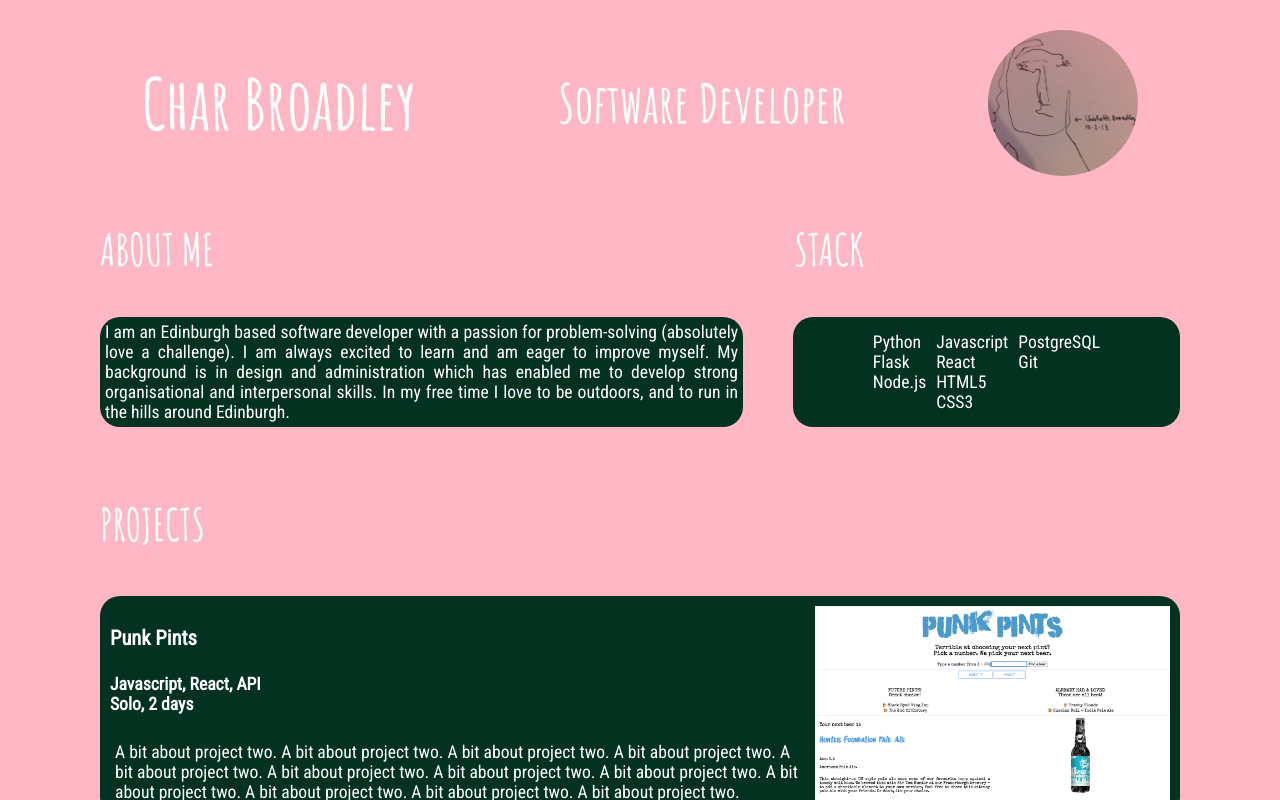
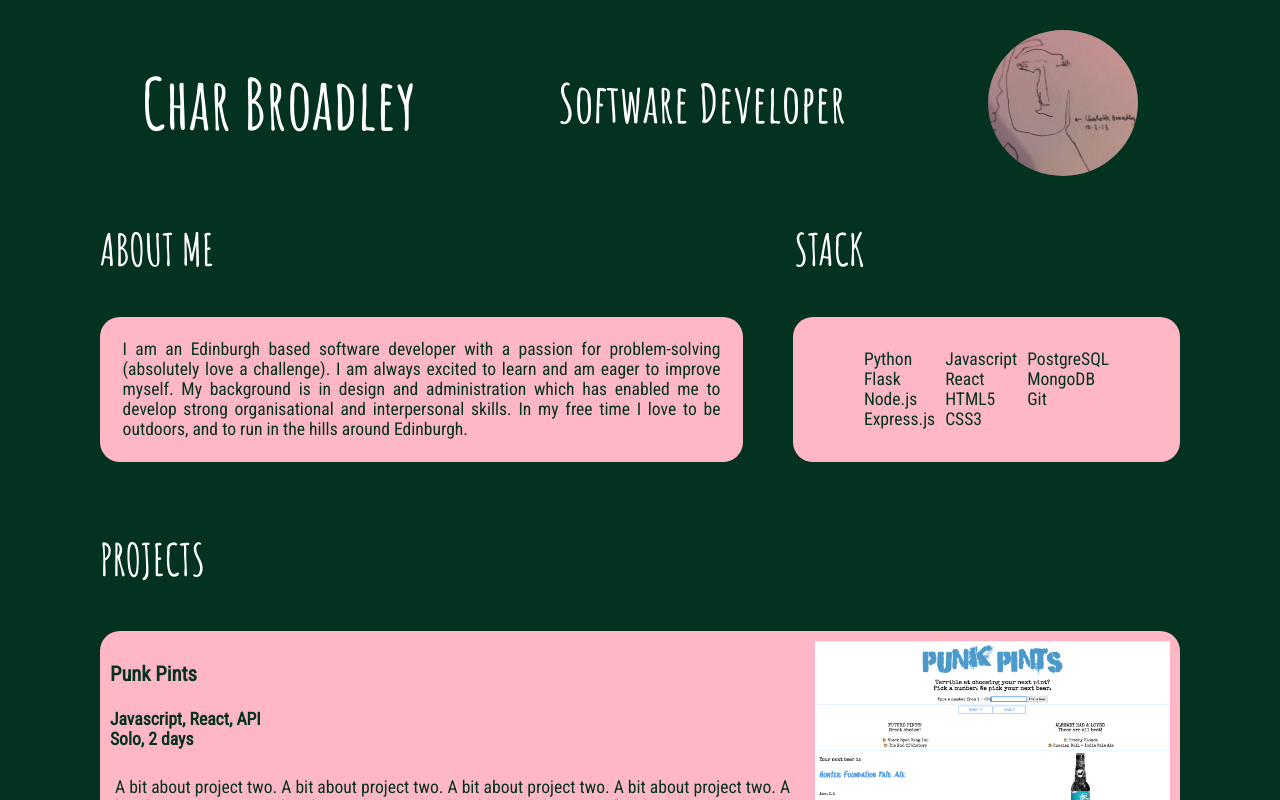
Before and after one commit to charbroadley/portfolio, a React (Create React App) app: page / in a window 1280 px wide. Shown: the top 800 px of the page. Built offline with nearby package versions, Linux system fonts and the light colour scheme.

Commit message:
colours, padding, added items to do

```diff
--- a/src/components/Details.js
+++ b/src/components/Details.js
@@ -14,6 +14,7 @@ const Details = () => {
                                 Python<br/>
                                 Flask<br/>
                                 Node.js<br/>
+                                Express.js<br/>
                             </p>
                             <p>
                                 Javascript<br/>
@@ -23,6 +24,7 @@ const Details = () => {
                             </p>
                             <p>
                                 PostgreSQL<br/>
+                                MongoDB<br/>
                                 Git
                             </p>
                         </p>
--- a/src/components/Heading.js
+++ b/src/components/Heading.js
@@ -1,4 +1,4 @@
-import drawing from '../images/drawing.jpg'
+    import drawing from '../images/drawing.jpg'
 
 const Heading = () => {
 
--- a/src/index.css
+++ b/src/index.css
@@ -19,14 +19,15 @@
 
     /* APP */
     .wholepage {
-        color: whitesmoke;
+        color: #033220;
         font-size: 1.1em;
         font-family: 'Roboto Condensed', sans-serif;
-        background-color: #FFB7C6;
+        background-color: #033220 ;
     }
 
     /* HEADING */
     .heading {
+        color: white;
         display: flex;
         flex-direction: column;
         align-items: center;
@@ -64,6 +65,7 @@
     }
 
     .header-about {
+        color: white;
         grid-area: heading1;
         display: flex;
         align-items: center;
@@ -71,6 +73,7 @@
     }
 
     .header-stack {
+        color: white;
         grid-area: heading2;
         display: flex;
         align-items: center;
@@ -78,7 +81,7 @@
     }
 
     .about {
-        background-color: #033220;
+        background-color: #FFB7C6;
         border-radius: 20px;
         grid-area: textbox1;
         width: 90%;
@@ -96,10 +99,11 @@
     .about-text {
         text-align: justify;
         overflow-wrap: break-word;
+        padding: 1em;
     }
 
     .stack {
-        background-color: #033220;
+        background-color: #FFB7C6;
         border-radius: 20px;
         grid-area: textbox2;
         width: 90%;
@@ -124,6 +128,7 @@
     }
 
     .project-title {
+        color: white;
         font-family: 'Amatic SC', sans-serif;
         font-size: 2em;
         grid-area: heading;
@@ -133,7 +138,7 @@
     }
 
     .project {
-        background-color: #033220;
+        background-color: #FFB7C6;
         border-radius: 20px;
         width: 90%;
         margin: auto;
@@ -173,6 +178,7 @@
     }
 
     .contact-title {
+        color: white;
         font-family: 'Amatic SC', sans-serif;
         font-size: 2em;
         grid-area: heading;
@@ -181,7 +187,8 @@
         justify-content: center;
     }
 
-    .contact-info {
+    #contact-info {
+        color: white;
         grid-area: email;
         display: flex;
         align-items: center;
@@ -214,16 +221,17 @@
 
     /* APP */
     .wholepage {
-        color: white;
+        color: #033220;
         font-size: 1.1em;
         font-family: 'Roboto Condensed', sans-serif;
-        background-color: #FFB7C6;
+        background-color: #033220 ;
     }
     /* HEADING */
     .heading {
+        color: white;
         display: flex;
-    justify-content: space-evenly;
-    align-items: center;
+        justify-content: space-evenly;
+        align-items: center;
     }
 
     .name {
@@ -254,11 +262,13 @@
     }
 
     .header-about {
+        color: white;
         grid-area: heading1;
         margin: 15px 100px 15px 100px;
     }
 
     .header-stack {
+        color: white;
         grid-area: heading2;
         margin-top: 15px;
         margin-bottom: 15px;
@@ -266,7 +276,7 @@
     }
 
     .about {
-        background-color: #033220;
+        background-color: #FFB7C6;
         border-radius: 20px;
         margin: 25px 25px 25px 100px;
         /* top, right, bottom, left */
@@ -274,6 +284,7 @@
         display: flex;
         align-items: center;
         justify-content: center;
+        padding: 1em;
     }
 
     section div p{
@@ -287,7 +298,7 @@
     }
 
     .stack {
-        background-color: #033220;
+        background-color: #FFB7C6;
         border-radius: 20px;
         margin: 25px 100px 25px 25px;
         grid-area: textbox2;
@@ -312,13 +323,14 @@
     }
 
     .project-title {
+        color: white;
         font-family: 'Amatic SC', sans-serif;
         font-size: 2.5em;
         margin-left: 100px;
     }
 
     .project {
-        background-color: #033220;
+        background-color: #FFB7C6;
         border-radius: 20px;
         display: flex;
         flex-wrap: wrap;
@@ -358,6 +370,7 @@
     }
 
     .contact-title {
+        color: white;
         font-family: 'Amatic SC', sans-serif;
         font-size: 2.5em;
         margin: 15px 100px 15px 100px;
@@ -365,5 +378,6 @@
 
     .contact-info {
         font-size: 1em;
+        color: white;
     }
 }
```
Also changed, not shown: 1 other file (tests, documents, lock files or other folders).
